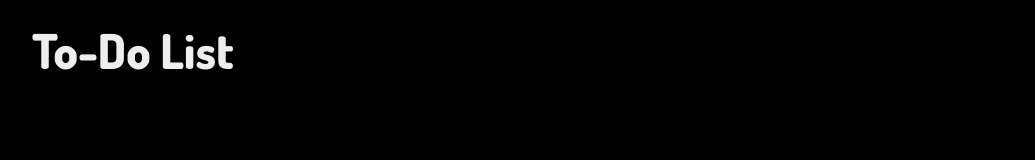
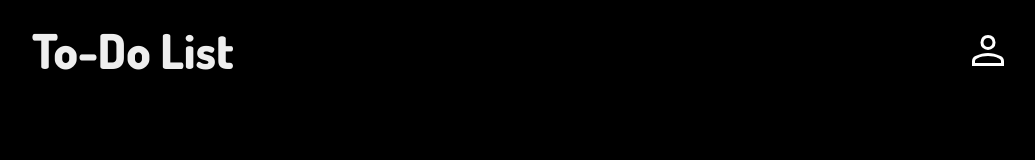
Before and after one commit to GavrilovaMilena/to-doList, an Angular app: page / in a window 1280 px wide. Shown: the top 160 px of the page, without its empty margins (118-1153 px from the left). Built offline with nearby package versions, Linux system fonts and the light colour scheme.

Commit message:
Profile icon added

```diff
--- a/src/app/Header/header.component.css
+++ b/src/app/Header/header.component.css
@@ -8,6 +8,8 @@ header-component {
 .wrapper {
   display: flex;
   align-items: center;
+  width: 100%;
+  justify-content: space-between;
   height: 100px;
   color: #eeeeee;
   font-family: 'Dosis', sans-serif;
--- a/src/app/Header/header.component.html
+++ b/src/app/Header/header.component.html
@@ -1,3 +1,4 @@
 <div class='wrapper'>
   <h1 class="header-title">To-Do List</h1>
+  <img src="../../assets/profile-icon.svg" alt="profile icon"/>
 </div>
```
Also changed, not shown: src/assets/profile-icon.svg (added).
